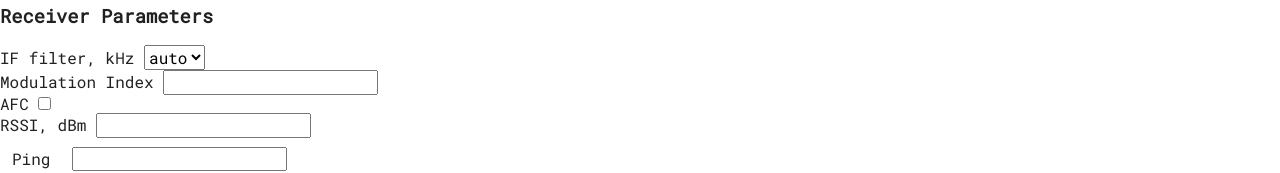
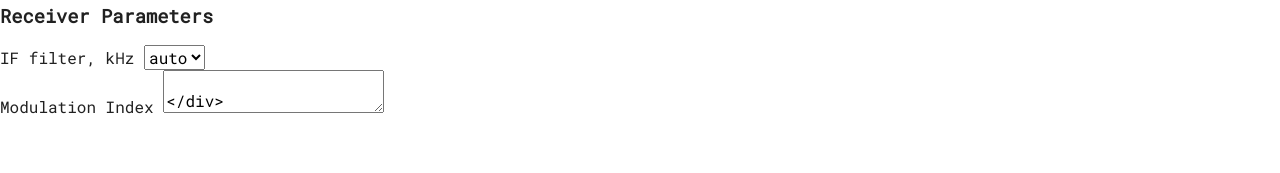
Before and after one commit to radioeng/radioeng.github.io, a website: page index.html in a window 1280 px wide. Shown: the part 471-644 px from the top of the page. Drawn offline with nearby package versions, Linux system fonts and the light colour scheme; files that its build step writes are made by us from their sources.

Commit message:
Update index.html

```diff
--- a/index.html
+++ b/index.html
@@ -132,7 +132,7 @@
 				</div>
 				<div class="field">
 					<label for="modulationIndex">Modulation Index</label>
-					<input type="number" id="modulationIndex" readonly="readonly" class="input-short">
+					<textarea type="number" id="modulationIndex" readonly="readonly" class="input-short">
 				</div>
 				<div class="field">
 					<label for="afc">AFC</label>
```
